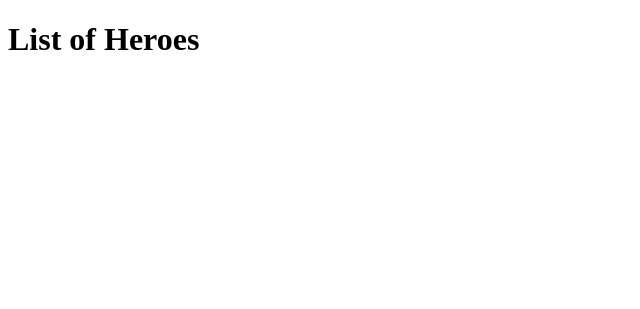
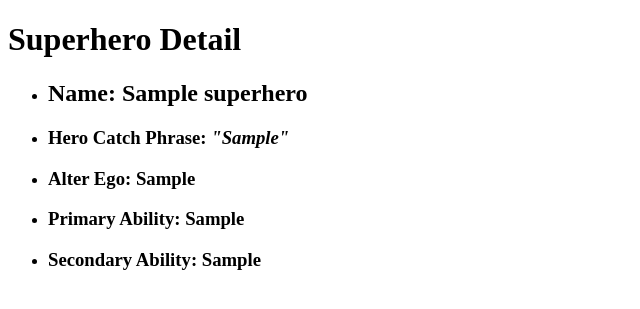
Before and after one commit to matthewkeplinger/superhero_proj, a Django app: page /superheroes/1/ in a window 1280 px wide. Shown: the top 309 px of the page, without its empty margins (0-640 px from the left). Run offline with Django 3.2, Linux system fonts and the light colour scheme; tables that the repository leaves empty hold one stand-in row (values such as "Sample post").

Commit message:
Created basic detail page with proper information; needs formatting and finish

```diff
--- a/superhero_proj/superheroes/templates/superheroes/detail.html
+++ b/superhero_proj/superheroes/templates/superheroes/detail.html
@@ -7,11 +7,14 @@
     <title>Superhero Index</title>
 </head>
 <body>
-    <h1> List of Heroes</h1>
+    <h1> Superhero Detail</h1>
     <ul>
-        {% for hero in all_heroes %}
-        <li><h2>{{hero.name}}</h2></li>
-        {% endfor %}
+        <li><h2>Name: {{single_hero.name}}</h2></li>
+        <li><h3>Hero Catch Phrase:<i> "{{single_hero.catch_phrase}}"</i></h2></li>
+        <li><h3>Alter Ego: {{single_hero.alter_ego}}</h3></li>
+        <li><h3>Primary Ability: {{single_hero.primary_ability}}</h3></li>
+        <li><h3>Secondary Ability: {{single_hero.secondary_ability}}</h3></li>
+
     </ul>
 </body>
 </html>
```
